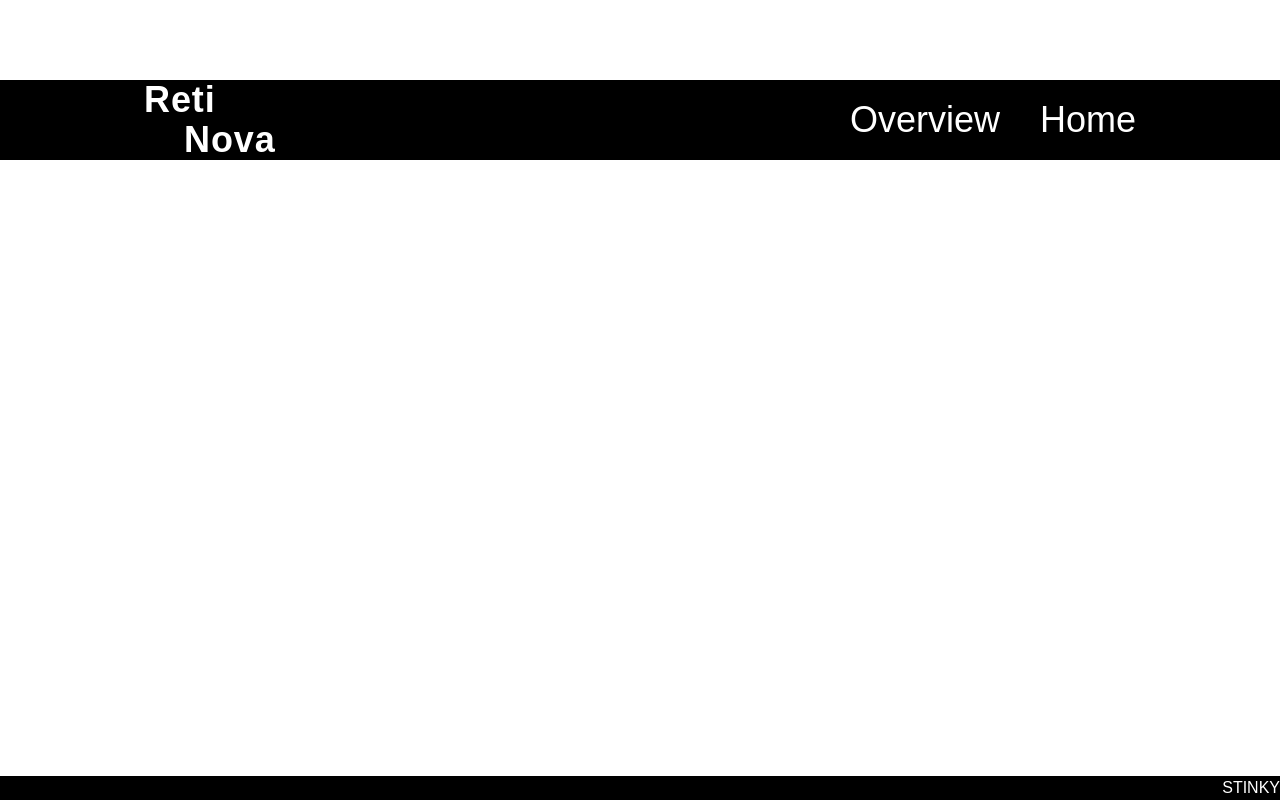
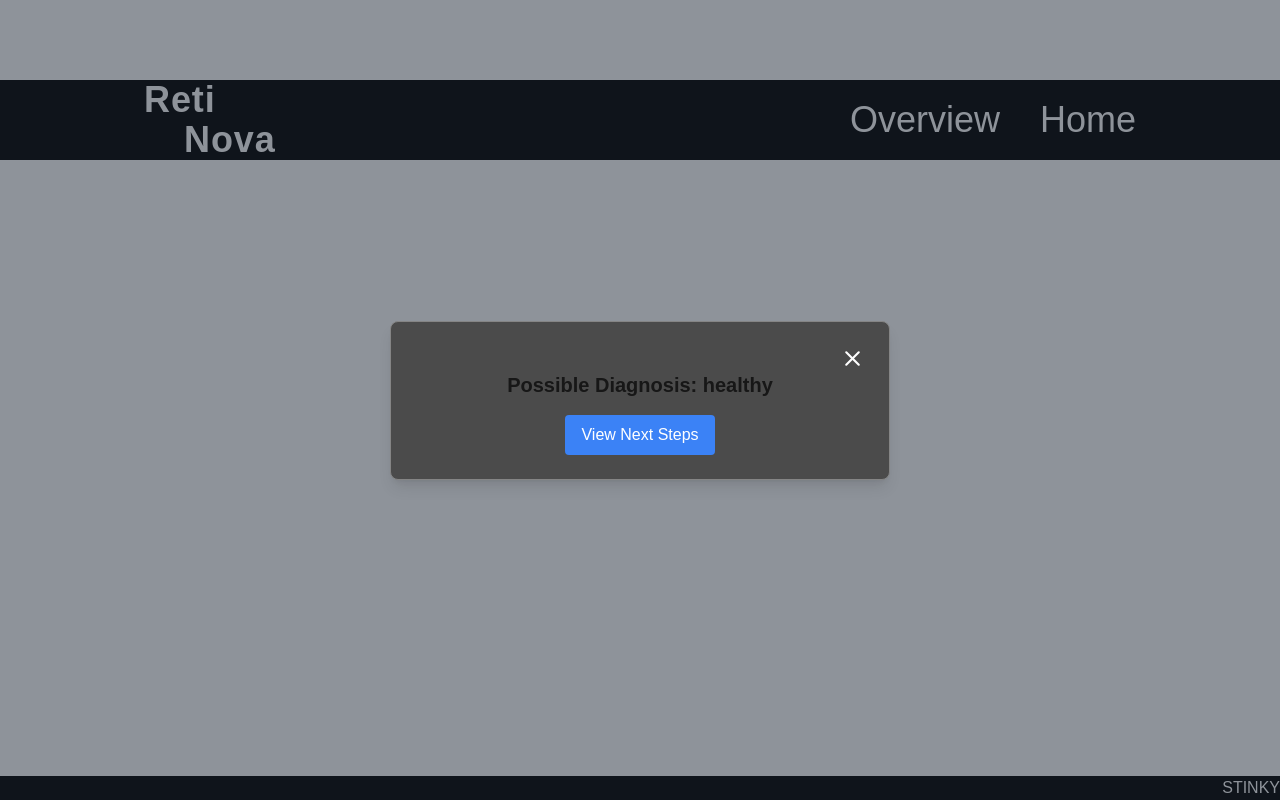
Before and after one commit to baller7215/retinova, a Next.js app in the folder frontend/: page / in a window 1280 px wide. Built offline with nearby package versions, Linux system fonts and the light colour scheme.

Commit message:
modal in progress

```diff
--- a/frontend/app/page.tsx
+++ b/frontend/app/page.tsx
@@ -1,10 +1,17 @@
+"use client";
+
 import Image from "next/image";
-import Navbar from "../components/navbar"
+import Navbar from "../components/navbar";
+import DiagnosisModal from "@/components/diagnosisModal";
+import { useState } from "react";
 
 export default function Home() {
+  const [open, setOpen] = useState<boolean>(true);
+
   return (
     <div>
       <Navbar />
+      <DiagnosisModal isOpen={open} onClose={() => {setOpen(false)}} disease="healthy" />
     </div>
   );
 }
--- /dev/null
+++ b/frontend/components/diagnosisModal.tsx
@@ -0,0 +1,41 @@
+import React from "react";
+import { X } from "lucide-react";
+
+export interface DiagnosisModalProps {
+    isOpen: boolean,
+    onClose: () => void,
+    disease: string,
+  }
+
+const DiagnosisModal = ({ isOpen, disease, onClose }: DiagnosisModalProps) => {
+  if (!isOpen) return null;
+
+  return (
+    <div className="fixed inset-0 flex items-center justify-center bg-gray-800 bg-opacity-50">
+      <div className="bg-[#4b4b4b] border-[1px] border-double border-[#858585] p-6 rounded-lg shadow-lg text-center md:max-w-[500px] w-full">
+        <button
+          onClick={onClose}
+          className="flex ml-auto text-white rounded"
+        >
+          <X size={25} />
+        </button>
+        <h2 className="text-xl font-bold">Possible Diagnosis: {disease}</h2>
+        {/* <p className="text-sm mt-2">Confidence: {confidence}%</p> */}
+        {/* <button
+          onClick={onClose}
+          className="bg-red-500 text-white py-2 px-4 rounded mt-4"
+        >
+          Close
+        </button> */}
+        <button
+          onClick={() => window.location.href = "/results"}
+          className="bg-blue-500 text-white py-2 px-4 rounded mt-4"
+        >
+          View Next Steps
+        </button>
+      </div>
+    </div>
+  );
+};
+
+export default DiagnosisModal;
--- a/frontend/package.json
+++ b/frontend/package.json
@@ -9,6 +9,10 @@
     "lint": "next lint"
   },
   "dependencies": {
+    "@emotion/react": "^11.14.0",
+    "@emotion/styled": "^11.14.0",
+    "@fontsource/roboto": "^5.1.1",
+    "@mui/material": "^6.4.1",
     "lucide-react": "^0.474.0",
     "next": "15.1.6",
     "react": "^19.0.0",
```
Also changed, not shown: 1 other file (tests, documents, lock files or other folders).
